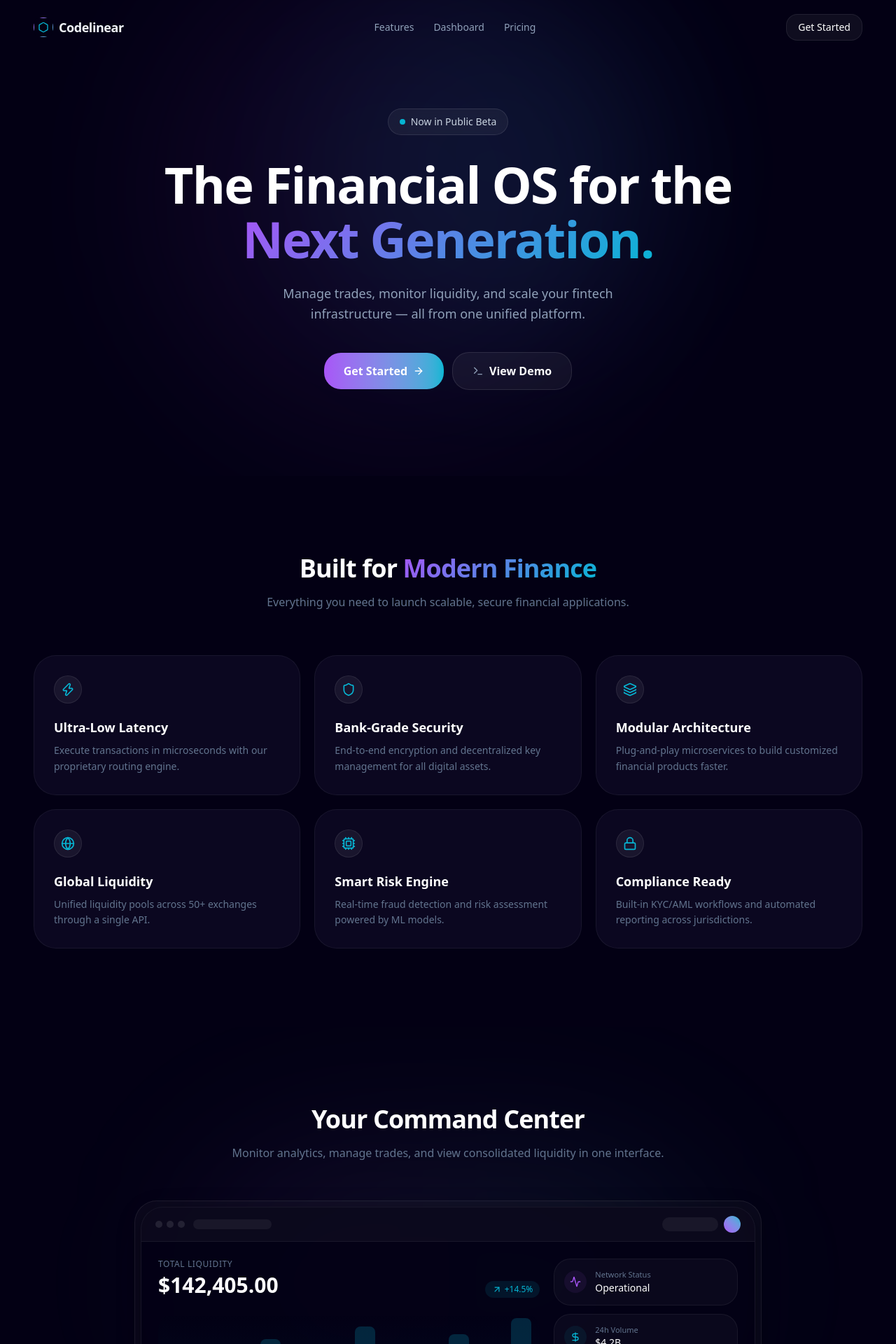
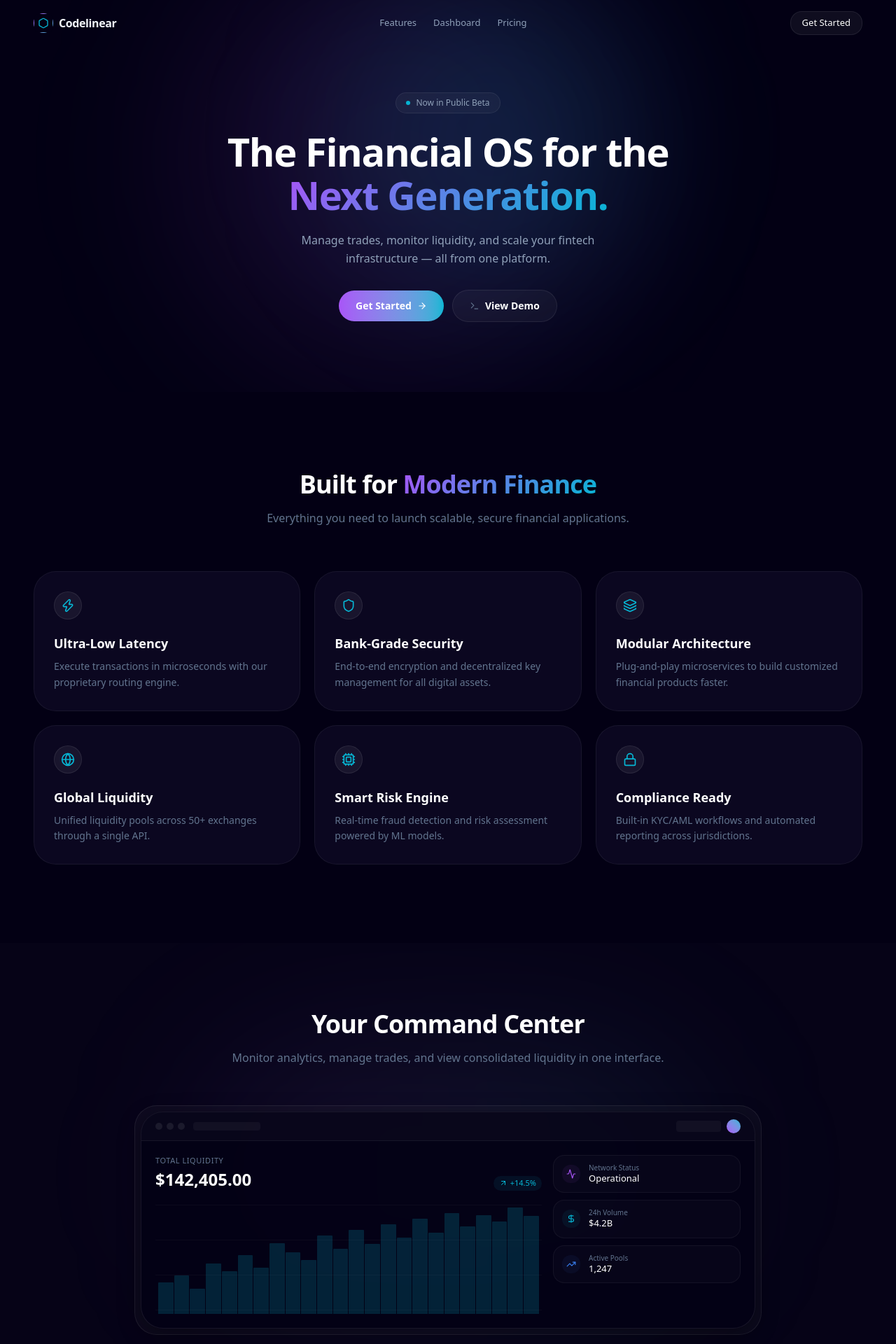
Before and after one commit to DataScyther/codelinear-sde-assignment, a Next.js app: page / in a window 1280 px wide. Shown: the top 1920 px of the page at 70% size. Built offline with nearby package versions, Linux system fonts and the light colour scheme.

Commit message:
polish: tighten spacing, improve chart realism, refine hierarchy

```diff
--- a/src/components/cards/DashboardMockup.tsx
+++ b/src/components/cards/DashboardMockup.tsx
@@ -1,60 +1,76 @@
 import React from "react";
 import { Activity, ArrowUpRight, DollarSign, TrendingUp } from "lucide-react";
+
+// Intentionally irregular bar heights to mimic real trading volume data.
+// Pattern: gradual uptrend with natural dips — not mathematically smooth.
+const chartBars = [
+  28, 34, 22, 45, 38, 52, 41, 63, 55, 48,
+  70, 58, 75, 62, 80, 68, 85, 72, 90, 78,
+  88, 82, 95, 87,
+];
 
 export const DashboardMockup = () => {
   return (
     <div className="w-full rounded-2xl bg-[#030014]/90 border border-white/[0.08] shadow-[0_8px_32px_rgba(0,0,0,0.4)] overflow-hidden">
       {/* Window chrome */}
-      <div className="flex items-center justify-between px-5 py-3 border-b border-white/[0.06] bg-white/[0.03]">
+      <div className="flex items-center justify-between px-4 md:px-5 py-2.5 border-b border-white/[0.06] bg-white/[0.02]">
         <div className="flex items-center gap-3">
           <div className="flex gap-1.5">
-            <div className="w-2.5 h-2.5 rounded-full bg-white/10" />
-            <div className="w-2.5 h-2.5 rounded-full bg-white/10" />
-            <div className="w-2.5 h-2.5 rounded-full bg-white/10" />
+            <div className="w-2.5 h-2.5 rounded-full bg-white/[0.08]" />
+            <div className="w-2.5 h-2.5 rounded-full bg-white/[0.08]" />
+            <div className="w-2.5 h-2.5 rounded-full bg-white/[0.08]" />
           </div>
-          <div className="h-3.5 w-28 bg-white/[0.06] rounded-full" />
+          <div className="h-3 w-24 bg-white/[0.04] rounded" />
         </div>
         <div className="flex items-center gap-2">
-          <div className="h-5 w-20 bg-white/[0.06] rounded-full" />
-          <div className="w-6 h-6 rounded-full bg-gradient-to-tr from-[#a855f7] to-[#06b6d4]" />
+          <div className="hidden sm:block h-4 w-16 bg-white/[0.04] rounded" />
+          <div className="w-5 h-5 rounded-full bg-gradient-to-tr from-[#a855f7] to-[#06b6d4]" />
         </div>
       </div>
 
-      {/* Dashboard content */}
-      <div className="p-5 md:p-6 grid grid-cols-1 md:grid-cols-3 gap-5">
-        {/* Main chart */}
-        <div className="md:col-span-2 space-y-5">
+      {/* Dashboard body */}
+      <div className="p-4 md:p-5 grid grid-cols-1 md:grid-cols-3 gap-4">
+        {/* Chart area */}
+        <div className="md:col-span-2 space-y-4">
           <div className="flex items-end justify-between">
             <div>
-              <p className="text-xs text-slate-500 mb-1 uppercase tracking-wider">
+              <p className="text-[11px] text-slate-500 mb-0.5 uppercase tracking-wider">
                 Total Liquidity
               </p>
-              <h4 className="text-2xl md:text-3xl font-heading font-bold text-white tabular-nums">
+              <h4 className="text-xl md:text-2xl font-heading font-bold text-white tabular-nums">
                 $142,405.00
               </h4>
             </div>
-            <div className="flex items-center gap-1 text-[#06b6d4] bg-[#06b6d4]/10 px-2.5 py-1 rounded-full">
-              <ArrowUpRight className="w-3.5 h-3.5" />
-              <span className="text-xs font-medium">+14.5%</span>
+            <div className="flex items-center gap-1 text-[#06b6d4] bg-[#06b6d4]/[0.08] px-2 py-0.5 rounded-full">
+              <ArrowUpRight className="w-3 h-3" />
+              <span className="text-[11px] font-medium">+14.5%</span>
             </div>
           </div>
 
-          {/* Bar chart */}
-          <div className="h-40 md:h-44 w-full rounded-xl bg-gradient-to-t from-[#06b6d4]/[0.06] to-transparent border-b border-[#06b6d4]/20 relative flex items-end gap-[3%] px-3">
-            {[35, 55, 42, 78, 60, 72, 88, 50, 65, 82, 70, 95].map(
-              (h, i) => (
+          {/* Chart with subtle grid lines */}
+          <div className="h-36 md:h-40 w-full rounded-lg relative">
+            {/* Horizontal grid hints */}
+            <div className="absolute inset-0 flex flex-col justify-between py-1 pointer-events-none">
+              {[0, 1, 2, 3].map((i) => (
+                <div key={i} className="w-full h-px bg-white/[0.03]" />
+              ))}
+            </div>
+
+            {/* Bars */}
+            <div className="relative h-full flex items-end gap-px px-1">
+              {chartBars.map((h, i) => (
                 <div
                   key={i}
-                  className="flex-1 bg-[#06b6d4]/20 rounded-t-sm transition-all hover:bg-[#06b6d4]/35"
+                  className="flex-1 bg-[#06b6d4]/[0.18] hover:bg-[#06b6d4]/30 rounded-t-[1px] transition-colors"
                   style={{ height: `${h}%` }}
                 />
-              )
-            )}
+              ))}
+            </div>
           </div>
         </div>
 
         {/* Side widgets */}
-        <div className="space-y-3">
+        <div className="space-y-2.5">
           {[
             {
               icon: Activity,
@@ -77,20 +93,24 @@ export const DashboardMockup = () => {
           ].map((widget) => (
             <div
               key={widget.label}
-              className="p-3.5 rounded-xl bg-white/[0.03] border border-white/[0.06] flex items-center gap-3"
+              className="p-3 rounded-lg bg-white/[0.02] border border-white/[0.05] flex items-center gap-3"
             >
               <div
-                className="p-2 rounded-lg"
-                style={{ backgroundColor: `${widget.color}15` }}
+                className="p-1.5 rounded-md"
+                style={{ backgroundColor: `${widget.color}10` }}
               >
                 <widget.icon
-                  className="w-4 h-4"
+                  className="w-3.5 h-3.5"
                   style={{ color: widget.color }}
                 />
               </div>
-              <div>
-                <p className="text-[11px] text-slate-500">{widget.label}</p>
-                <p className="text-sm font-medium text-white">{widget.value}</p>
+              <div className="min-w-0">
+                <p className="text-[10px] text-slate-500 leading-none mb-0.5">
+                  {widget.label}
+                </p>
+                <p className="text-[13px] font-medium text-white leading-tight tabular-nums">
+                  {widget.value}
+                </p>
               </div>
             </div>
           ))}
--- a/src/components/layout/Footer.tsx
+++ b/src/components/layout/Footer.tsx
@@ -6,22 +6,22 @@ import { footerNavItems } from "@/constants/navigation";
 
 export const Footer = () => {
   return (
-    <footer className="border-t border-white/[0.04] bg-[#030014] pt-16 pb-8">
+    <footer className="border-t border-white/[0.04] bg-[#020010] pt-14 pb-8">
       <Container>
-        <div className="grid grid-cols-2 md:grid-cols-4 lg:grid-cols-5 gap-8 lg:gap-6 mb-12">
+        <div className="grid grid-cols-2 sm:grid-cols-4 lg:grid-cols-5 gap-8 lg:gap-6 mb-10">
           {/* Brand */}
-          <div className="col-span-2 md:col-span-4 lg:col-span-2">
-            <Link href="/" className="flex items-center gap-2 mb-4 w-fit">
-              <div className="relative flex items-center justify-center w-7 h-7 rounded-lg bg-gradient-to-br from-[#a855f7] to-[#06b6d4] p-[1px]">
-                <div className="flex items-center justify-center w-full h-full bg-[#030014] rounded-[6px]">
-                  <Hexagon className="w-4 h-4 text-[#06b6d4]" />
+          <div className="col-span-2 sm:col-span-4 lg:col-span-2 mb-2 lg:mb-0">
+            <Link href="/" className="flex items-center gap-2 mb-3 w-fit">
+              <div className="relative flex items-center justify-center w-6 h-6 rounded-md bg-gradient-to-br from-[#a855f7] to-[#06b6d4] p-[1px]">
+                <div className="flex items-center justify-center w-full h-full bg-[#020010] rounded-[4px]">
+                  <Hexagon className="w-3.5 h-3.5 text-[#06b6d4]" />
                 </div>
               </div>
-              <span className="font-heading font-bold text-lg tracking-tight text-slate-100">
+              <span className="font-heading font-semibold text-sm tracking-tight text-slate-200">
                 Codelinear
               </span>
             </Link>
-            <p className="text-slate-500 text-sm max-w-xs leading-relaxed">
+            <p className="text-slate-600 text-xs max-w-[240px] leading-relaxed">
               Modern financial infrastructure for high-performance institutions.
             </p>
           </div>
@@ -33,15 +33,15 @@ export const Footer = () => {
             { title: "Company", items: footerNavItems.company },
           ].map((column) => (
             <div key={column.title}>
-              <h4 className="text-sm font-medium text-white mb-4">
+              <h4 className="text-xs font-medium text-slate-300 mb-3 uppercase tracking-wider">
                 {column.title}
               </h4>
-              <ul className="flex flex-col gap-3">
+              <ul className="flex flex-col gap-2.5">
                 {column.items.map((item) => (
                   <li key={item.title}>
                     <Link
                       href={item.href}
-                      className="text-sm text-slate-500 hover:text-slate-300 transition-colors"
+                      className="text-xs text-slate-500 hover:text-slate-300 transition-colors"
                     >
                       {item.title}
                     </Link>
@@ -52,16 +52,16 @@ export const Footer = () => {
           ))}
         </div>
 
-        <div className="pt-6 border-t border-white/[0.04] flex flex-col sm:flex-row items-center justify-between gap-3">
-          <p className="text-xs text-slate-600">
+        <div className="pt-5 border-t border-white/[0.03] flex flex-col sm:flex-row items-center justify-between gap-2">
+          <p className="text-[11px] text-slate-600">
             © {new Date().getFullYear()} Codelinear. All rights reserved.
           </p>
-          <div className="flex items-center gap-5">
+          <div className="flex items-center gap-4">
             {footerNavItems.legal.map((item) => (
               <Link
                 key={item.title}
                 href={item.href}
-                className="text-xs text-slate-600 hover:text-slate-400 transition-colors"
+                className="text-[11px] text-slate-600 hover:text-slate-400 transition-colors"
               >
                 {item.title}
               </Link>
--- a/src/components/layout/Navbar.tsx
+++ b/src/components/layout/Navbar.tsx
@@ -22,30 +22,30 @@ export const Navbar = () => {
       className={cn(
         "fixed top-0 left-0 right-0 z-50 transition-all duration-300 border-b border-transparent",
         isScrolled
-          ? "bg-[#030014]/80 backdrop-blur-md border-white/[0.04] py-3.5"
-          : "bg-transparent py-5"
+          ? "bg-[#030014]/80 backdrop-blur-md border-white/[0.04] py-3"
+          : "bg-transparent py-4"
       )}
     >
       <Container className="flex items-center justify-between">
         {/* Logo */}
-        <Link href="/" className="flex items-center gap-2 group">
+        <Link href="/" className="flex items-center gap-2">
           <div className="relative flex items-center justify-center w-7 h-7 rounded-lg bg-gradient-to-br from-[#a855f7] to-[#06b6d4] p-[1px]">
             <div className="flex items-center justify-center w-full h-full bg-[#030014] rounded-[6px]">
               <Hexagon className="w-4 h-4 text-[#06b6d4]" />
             </div>
           </div>
-          <span className="font-heading font-bold text-lg tracking-tight text-slate-100">
+          <span className="font-heading font-bold text-base tracking-tight text-slate-100">
             Codelinear
           </span>
         </Link>
 
-        {/* Desktop nav */}
-        <nav className="hidden md:flex items-center gap-7">
+        {/* Desktop nav — centered */}
+        <nav className="hidden md:flex items-center gap-6">
           {headerNavItems.map((item) => (
             <Link
               key={item.title}
               href={item.href}
-              className="text-sm text-slate-400 hover:text-white transition-colors"
+              className="text-[13px] text-slate-400 hover:text-slate-200 transition-colors"
             >
               {item.title}
             </Link>
@@ -56,7 +56,7 @@ export const Navbar = () => {
         <div className="hidden md:flex items-center">
           <Link
             href="#features"
-            className="px-4 py-2 rounded-lg bg-white/[0.05] hover:bg-white/[0.08] border border-white/[0.08] text-sm font-medium text-white transition-all"
+            className="px-4 py-1.5 rounded-lg bg-white/[0.05] hover:bg-white/[0.08] border border-white/[0.08] text-[13px] font-medium text-white transition-all"
           >
             Get Started
           </Link>
@@ -64,7 +64,7 @@ export const Navbar = () => {
 
         {/* Mobile toggle */}
         <button
-          className="md:hidden p-2 text-slate-300 hover:text-white"
+          className="md:hidden p-2 text-slate-300 hover:text-white transition-colors"
           onClick={() => setIsMobileMenuOpen(!isMobileMenuOpen)}
           aria-label="Toggle menu"
         >
@@ -78,7 +78,7 @@ export const Navbar = () => {
 
       {/* Mobile menu */}
       {isMobileMenuOpen && (
-        <div className="md:hidden absolute top-full left-0 right-0 bg-[#030014]/95 backdrop-blur-xl border-b border-white/[0.04] py-4 px-4 flex flex-col gap-1">
+        <div className="md:hidden absolute top-full left-0 right-0 bg-[#030014]/95 backdrop-blur-xl border-b border-white/[0.04] py-3 px-4 flex flex-col gap-0.5">
           {headerNavItems.map((item) => (
             <Link
               key={item.title}
@@ -89,10 +89,10 @@ export const Navbar = () => {
               {item.title}
             </Link>
           ))}
-          <div className="pt-3 mt-2 border-t border-white/[0.04]">
+          <div className="pt-2 mt-1 border-t border-white/[0.04]">
             <Link
               href="#features"
-              className="flex items-center justify-center w-full px-4 py-3 rounded-xl bg-gradient-to-r from-[#a855f7] to-[#06b6d4] text-white text-sm font-medium"
+              className="flex items-center justify-center w-full px-4 py-2.5 rounded-xl bg-gradient-to-r from-[#a855f7] to-[#06b6d4] text-white text-sm font-medium"
               onClick={() => setIsMobileMenuOpen(false)}
             >
               Get Started
--- a/src/components/sections/DashboardPreview.tsx
+++ b/src/components/sections/DashboardPreview.tsx
@@ -5,7 +5,7 @@ import { DashboardMockup } from "@/components/cards/DashboardMockup";
 
 export const DashboardPreview = () => {
   return (
-    <section id="dashboard" className="py-28 relative overflow-hidden">
+    <section id="dashboard" className="py-24 relative overflow-hidden bg-white/[0.01]">
       {/* Subtle background glow */}
       <div className="absolute top-1/2 left-1/2 -translate-x-1/2 -translate-y-1/2 w-[700px] h-[350px] bg-gradient-to-r from-[#a855f7]/10 to-[#06b6d4]/10 blur-[120px] rounded-full pointer-events-none" />
 
--- a/src/components/sections/Hero.tsx
+++ b/src/components/sections/Hero.tsx
@@ -6,32 +6,32 @@ import { AnimateIn } from "@/components/animations/AnimateIn";
 
 export const Hero = () => {
   return (
-    <section className="relative min-h-[85vh] flex items-center pt-28 pb-20 overflow-hidden">
-      {/* Background glow — asymmetric positioning for natural feel */}
-      <div className="absolute top-[40%] left-[45%] -translate-x-1/2 -translate-y-1/2 w-[500px] md:w-[700px] h-[500px] md:h-[700px] bg-[#a855f7]/15 rounded-full blur-[120px] opacity-50 pointer-events-none" />
-      <div className="absolute top-[35%] left-[55%] -translate-x-1/2 -translate-y-1/2 w-[350px] md:w-[500px] h-[350px] md:h-[500px] bg-[#06b6d4]/15 rounded-full blur-[100px] opacity-50 pointer-events-none" />
+    <section className="relative min-h-[70vh] flex items-center pt-24 pb-16 overflow-hidden">
+      {/* Background glow */}
+      <div className="absolute top-[40%] left-[45%] -translate-x-1/2 -translate-y-1/2 w-[400px] md:w-[600px] h-[400px] md:h-[600px] bg-[#a855f7]/12 rounded-full blur-[120px] pointer-events-none" />
+      <div className="absolute top-[35%] left-[55%] -translate-x-1/2 -translate-y-1/2 w-[300px] md:w-[450px] h-[300px] md:h-[450px] bg-[#06b6d4]/12 rounded-full blur-[100px] pointer-events-none" />
 
       <Container className="relative z-10 flex flex-col items-center text-center">
         <AnimateIn variant="fadeUp" delay={0.1}>
-          <div className="inline-flex items-center gap-2 px-4 py-2 rounded-full bg-white/5 border border-white/10 mb-8 backdrop-blur-sm">
-            <span className="flex h-2 w-2 rounded-full bg-[#06b6d4] animate-pulse" />
-            <span className="text-sm font-medium text-slate-300">
+          <div className="inline-flex items-center gap-2 px-3.5 py-1.5 rounded-full bg-white/[0.04] border border-white/[0.07] mb-6 backdrop-blur-sm">
+            <span className="flex h-1.5 w-1.5 rounded-full bg-[#06b6d4] animate-pulse" />
+            <span className="text-xs font-medium text-slate-400">
               Now in Public Beta
             </span>
           </div>
         </AnimateIn>
 
         <AnimateIn variant="fadeUp" delay={0.2}>
-          <h1 className="text-4xl sm:text-5xl md:text-6xl lg:text-7xl font-heading font-extrabold tracking-tight text-white max-w-4xl mx-auto leading-[1.08] mb-6">
+          <h1 className="text-3xl sm:text-4xl md:text-5xl lg:text-[3.5rem] font-heading font-extrabold tracking-tight text-white max-w-3xl mx-auto leading-[1.1] mb-5">
             The Financial OS for the{" "}
             <span className="text-gradient-purple-cyan">Next Generation.</span>
           </h1>
         </AnimateIn>
 
         <AnimateIn variant="fadeUp" delay={0.3}>
-          <p className="text-base md:text-lg text-slate-400 max-w-xl mx-auto mb-10 leading-relaxed">
+          <p className="text-sm md:text-base text-slate-400 max-w-md mx-auto mb-8 leading-relaxed">
             Manage trades, monitor liquidity, and scale your fintech
-            infrastructure — all from one unified platform.
+            infrastructure — all from one platform.
           </p>
         </AnimateIn>
 
@@ -39,16 +39,16 @@ export const Hero = () => {
           <div className="flex flex-col sm:flex-row items-center gap-3 justify-center">
             <Link
               href="#features"
-              className="group flex items-center justify-center gap-2 px-7 py-3.5 rounded-xl bg-gradient-to-r from-[#a855f7] to-[#06b6d4] text-white font-semibold transition-all hover:shadow-[0_0_20px_rgba(6,182,212,0.25)] hover:scale-[1.02] active:scale-[0.98]"
+              className="group flex items-center justify-center gap-2 px-6 py-3 rounded-xl bg-gradient-to-r from-[#a855f7] to-[#06b6d4] text-white text-sm font-semibold transition-all hover:shadow-[0_0_20px_rgba(6,182,212,0.2)] hover:scale-[1.02] active:scale-[0.98]"
             >
               Get Started
-              <ArrowRight className="w-4 h-4 group-hover:translate-x-0.5 transition-transform" />
+              <ArrowRight className="w-3.5 h-3.5 group-hover:translate-x-0.5 transition-transform" />
             </Link>
             <Link
               href="#dashboard"
-              className="group flex items-center justify-center gap-2 px-7 py-3.5 rounded-xl bg-white/5 border border-white/10 text-white font-semibold transition-all hover:bg-white/10 hover:border-white/15"
+              className="group flex items-center justify-center gap-2 px-6 py-3 rounded-xl bg-white/[0.04] border border-white/[0.08] text-white text-sm font-semibold transition-all hover:bg-white/[0.07]"
             >
-              <Terminal className="w-4 h-4 text-slate-400 group-hover:text-white transition-colors" />
+              <Terminal className="w-3.5 h-3.5 text-slate-500 group-hover:text-white transition-colors" />
               View Demo
             </Link>
           </div>
--- a/src/components/sections/Stats.tsx
+++ b/src/components/sections/Stats.tsx
@@ -11,20 +11,20 @@ const stats = [
 
 export const Stats = () => {
   return (
-    <section className="py-20 border-y border-white/[0.04] relative">
+    <section className="py-14 md:py-16 border-y border-white/[0.04] bg-white/[0.01]">
       <Container>
-        <div className="grid grid-cols-2 md:grid-cols-4 gap-8 md:gap-6">
+        <div className="grid grid-cols-2 md:grid-cols-4 gap-6 md:gap-4">
           {stats.map((stat, index) => (
             <AnimateIn
               key={index}
               variant="fadeUp"
-              delay={0.08 * index}
+              delay={0.06 * index}
               className="text-center"
             >
-              <h4 className="text-3xl md:text-4xl font-heading font-bold text-white mb-1.5 tabular-nums">
+              <p className="text-2xl md:text-3xl font-heading font-bold text-white mb-1 tabular-nums tracking-tight">
                 {stat.value}
-              </h4>
-              <p className="text-xs font-medium text-slate-500 uppercase tracking-widest">
+              </p>
+              <p className="text-[11px] font-medium text-slate-500 uppercase tracking-wider">
                 {stat.label}
               </p>
             </AnimateIn>
```
